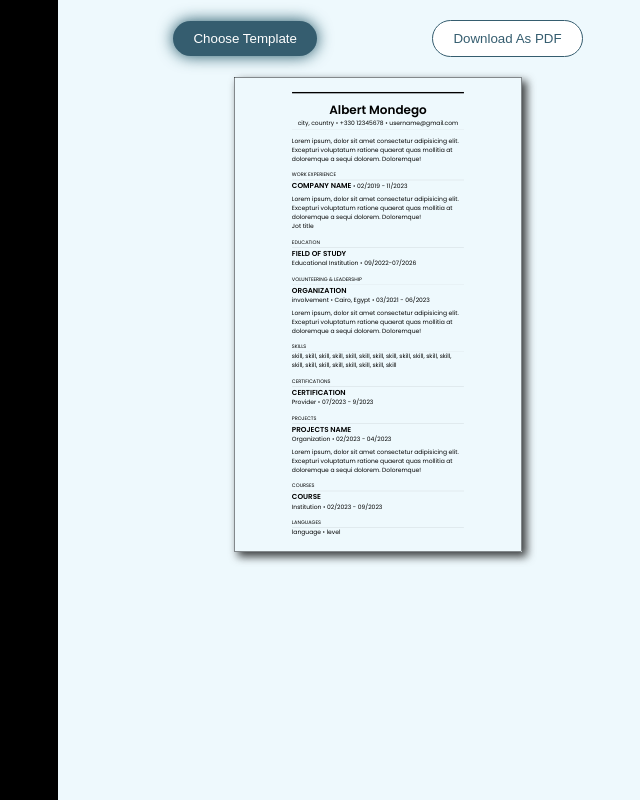
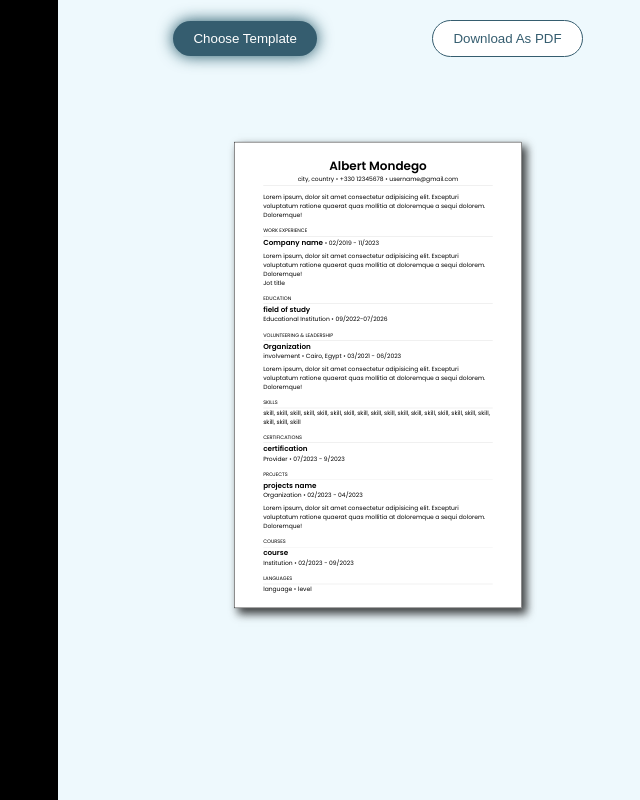
Before and after one commit to Rick-and-Bora3y-Devs/Resume-Builder, a React (Vite) app: page /maker in a window 1280 px wide. Shown: the whole page, without its empty margins (582-1222 px from the left). Built offline with nearby package versions, Linux system fonts and the light colour scheme.

Commit message:
slight edit on temps hhh

```diff
--- a/src/Components/Templates/Template1.jsx
+++ b/src/Components/Templates/Template1.jsx
@@ -5,7 +5,7 @@ function Template1() {
     return (
         <div className={Style.container}>
             <div className={Style.personalInfo}>
-                <h1>Albert Mondego</h1>
+                <h1 className={Style.header1}>Albert Mondego</h1>
                 <p>city, country • +330 12345678 • username@gmail.com</p>
             </div>
 
@@ -16,8 +16,8 @@ function Template1() {
             </p>
 
             <div className={Style.workExperience}>
-                <h3>WORK EXPERIENCE</h3>
-                <div><h2>Company name</h2> • 02/2019 - 11/2023</div>
+                <h3 className={Style.header3}>WORK EXPERIENCE</h3>
+                <div><h2 className={Style.header2}>Company name</h2> • 02/2019 - 11/2023</div>
                 <p className={Style.description}>Lorem ipsum, dolor sit amet consectetur adipisicing elit.
                 Excepturi voluptatum ratione quaerat quas mollitia at doloremque a sequi dolorem.
                 Doloremque!</p>
@@ -25,14 +25,14 @@ function Template1() {
             </div>
 
             <div>
-                <h3>EDUCATION</h3>
-                <h2>field of study</h2>
+                <h3 className={Style.header3}>EDUCATION</h3>
+                <h2 className={Style.header2}>field of study</h2>
                 <p>Educational Institution • 09/2022-07/2026</p>
             </div>
 
             <div>
-                <h3>Volunteering & leadership</h3>
-                <h2>Organization</h2>
+                <h3 className={Style.header3}>Volunteering & leadership</h3>
+                <h2 className={Style.header2}>Organization</h2>
                 <p>involvement • Cairo, Egypt • 03/2021 - 06/2023</p>
                 <p className={Style.description}>Lorem ipsum, dolor sit amet consectetur adipisicing elit.
                 Excepturi voluptatum ratione quaerat quas mollitia at doloremque a sequi dolorem.
@@ -40,21 +40,21 @@ function Template1() {
             </div>
 
             <div>
-                <h3>SKILLS</h3>
+                <h3 className={Style.header3}>SKILLS</h3>
                 <p>skill, skill, skill, skill, skill, skill,
                 skill, skill, skill, skill, skill, skill,
                 skill, skill, skill, skill, skill, skill, skill, skill</p>
             </div>
 
             <div>
-                <h3>CERTIFICATIONS</h3>
-                <h2>certification</h2>
+                <h3 className={Style.header3}>CERTIFICATIONS</h3>
+                <h2 className={Style.header2}>certification</h2>
                 <p>Provider • 07/2023 - 9/2023</p>
             </div>
 
             <div>
-                <h3>PROJECTS</h3>
-                <h2>projects name</h2>
+                <h3 className={Style.header3}>PROJECTS</h3>
+                <h2 className={Style.header2}>projects name</h2>
                 <p>Organization • 02/2023 - 04/2023</p>
                 <p className={Style.description}>Lorem ipsum, dolor sit amet consectetur adipisicing elit.
                 Excepturi voluptatum ratione quaerat quas mollitia at doloremque a sequi dolorem.
@@ -62,13 +62,13 @@ function Template1() {
             </div>
 
             <div>
-                <h3>COURSES</h3>
-                <h2>course</h2>
+                <h3 className={Style.header3}>COURSES</h3>
+                <h2 className={Style.header2}>course</h2>
                 <p>Institution • 02/2023 - 09/2023</p>
             </div>
 
             <div>
-                <h3>LANGUAGES</h3>
+                <h3 className={Style.header3}>LANGUAGES</h3>
                 <p>language • level</p>
             </div>
         </div>
--- a/src/Components/Templates/Template1.module.css
+++ b/src/Components/Templates/Template1.module.css
@@ -1,6 +1,6 @@
 .container {
     margin: 2rem auto;
-    width: 60%;
+    width: 80%;
     font-family: 'Poppins', sans-serif;
     font-size: smaller;
     display: flex;
@@ -14,7 +14,7 @@
     border-bottom: 1px solid rgba(0, 0, 0, 0.123);
 }
 
-h3 {
+.header3 {
     font-weight: normal;
     text-transform: uppercase;
     font-size: smaller;
@@ -22,12 +22,12 @@ h3 {
     border-bottom: 1px solid rgba(0, 0, 0, 0.123);
 }
 
-h2 {
+.header2 {
     font-size: 1rem;
     margin: 0%;
 }
 
-p {
+.paragragh {
     margin: 0;
 }
 
--- a/src/Components/Templates/Template2.jsx
+++ b/src/Components/Templates/Template2.jsx
@@ -5,7 +5,7 @@ function Template2() {
     return (
         <div className={Style.container}>
             <div className={Style.personalInfo}>
-                <h1>Albert Mondego</h1>
+                <h1 className={Style.header1}>Albert Mondego</h1>
                 <p>city, country • +330 12345678 • username@gmail.com</p>
             </div>
 
@@ -16,8 +16,8 @@ function Template2() {
             </p>
 
             <div className={Style.workExperience}>
-                <h2>WORK EXPERIENCE</h2>
-                <div><h3>Company name</h3> • 02/2019 - 11/2023</div>
+                <h2 className={Style.header2}>WORK EXPERIENCE</h2>
+                <div><h3 className={Style.header3}>Company name</h3> • 02/2019 - 11/2023</div>
                 <p className={Style.description}>Lorem ipsum, dolor sit amet consectetur adipisicing elit.
                 Excepturi voluptatum ratione quaerat quas mollitia at doloremque a sequi dolorem.
                 Doloremque!</p>
@@ -25,14 +25,14 @@ function Template2() {
             </div>
 
             <div>
-                <h2>EDUCATION</h2>
-                <h3>field of study</h3>
+                <h2 className={Style.header2}>EDUCATION</h2>
+                <h3 className={Style.header3}>field of study</h3>
                 <p>Educational Institution • 09/2022-07/2026</p>
             </div>
 
             <div>
-                <h2>Volunteering & leadership</h2>
-                <h3>Organization</h3>
+                <h2 className={Style.header2}>Volunteering & leadership</h2>
+                <h3 className={Style.header3}>Organization</h3>
                 <p>involvement • Cairo, Egypt • 03/2021 - 06/2023</p>
                 <p className={Style.description}>Lorem ipsum, dolor sit amet consectetur adipisicing elit.
                 Excepturi voluptatum ratione quaerat quas mollitia at doloremque a sequi dolorem.
@@ -40,21 +40,21 @@ function Template2() {
             </div>
 
             <div>
-                <h2>SKILLS</h2>
+                <h2 className={Style.header2}>SKILLS</h2>
                 <p>skill, skill, skill, skill, skill, skill,
                 skill, skill, skill, skill, skill, skill,
                 skill, skill, skill, skill, skill, skill, skill, skill</p>
             </div>
 
             <div>
-                <h2>CERTIFICATIONS</h2>
-                <h3>certification</h3>
+                <h2 className={Style.header2}>CERTIFICATIONS</h2>
+                <h3 className={Style.header3}>certification</h3>
                 <p>Provider • 07/2023 - 9/2023</p>
             </div>
 
             <div>
-                <h2>PROJECTS</h2>
-                <h3>projects name</h3>
+                <h2 className={Style.header2}>PROJECTS</h2>
+                <h3 className={Style.header3}>projects name</h3>
                 <p>Organization • 02/2023 - 04/2023</p>
                 <p className={Style.description}>Lorem ipsum, dolor sit amet consectetur adipisicing elit.
                 Excepturi voluptatum ratione quaerat quas mollitia at doloremque a sequi dolorem.
@@ -62,13 +62,13 @@ function Template2() {
             </div>
 
             <div>
-                <h2>COURSES</h2>
-                <h3>course</h3>
+                <h2 className={Style.header2}>COURSES</h2>
+                <h3 className={Style.header3}>course</h3>
                 <p>Institution • 02/2023 - 09/2023</p>
             </div>
 
             <div>
-                <h2>LANGUAGES</h2>
+                <h2 className={Style.header2}>LANGUAGES</h2>
                 <p>language • level</p>
             </div>
         </div>
--- a/src/Components/Templates/Template2.module.css
+++ b/src/Components/Templates/Template2.module.css
@@ -1,6 +1,6 @@
 .container {
     margin: 2rem auto;
-    width: 60%;
+    width: 80%;
     font-family: 'Poppins', sans-serif;
     font-size: smaller;
     display: flex;
@@ -8,17 +8,17 @@
     gap: 1rem;
 }
 
-h1 {
+.header1 {
     border-top: 3px solid black;
     margin: 0%;
     padding-top: 1rem;
 }
 
-h2 {
+.header2 {
     text-transform: uppercase;
 }
 
-h3 {
+.header3 {
     margin: 0%;
 }
 
--- a/src/Components/Templates/Template3.module.css
+++ b/src/Components/Templates/Template3.module.css
@@ -1,6 +1,6 @@
 .container {
     margin: 2rem auto;
-    width: 60%;
+    width: 80%;
     font-family: 'Poppins', sans-serif;
     font-size: smaller;
     display: flex;
@@ -8,13 +8,13 @@
     gap: 1rem;
 }
 
-h3 {
+.header3 {
     font-weight: normal;
     text-transform: uppercase;
     font-size: smaller;
 }
 
-h2 {
+.header2 {
     font-size: 1rem;
     margin: 0%;
 }
--- a/src/Css/Resume.module.css
+++ b/src/Css/Resume.module.css
@@ -73,9 +73,9 @@ html{
 
 
 .resume{
-
+    background-color: white;
     border: 1px solid black;
-    transform: translateY(-270px) scaleX(0.45) scaleY(0.45);
+    transform: translateY(-200px) scaleX(0.45) scaleY(0.45);
 
     -webkit-box-shadow: 10px 10px 19px 2px rgba(0,0,0,0.75);
     -moz-box-shadow: 10px 10px 19px 2px rgba(0,0,0,0.75);
--- a/src/Css/home.module.css
+++ b/src/Css/home.module.css
@@ -1,11 +1,10 @@
 .container {
-    height: 100vh !important;
+    height: 100vh;
     background-color:hsla(0,0%,100%,1);
     background-image:
     radial-gradient(at 28% 64%, hsla(192,16%,93%,1) 0px, transparent 50%),
     radial-gradient(at 67% 6%, hsla(190,30%,89%,1) 0px, transparent 50%),
     radial-gradient(at 18% 4%, hsla(197,61%,74%,1) 0px, transparent 50%);
-    /* background-image: url(../Assets/cover.svg); */
     background-size: cover;
     overflow-y: hidden;
     display: flex;
```
Also changed, not shown: src/Components/Templates/Template3.jsx (+14 -14 lines).
